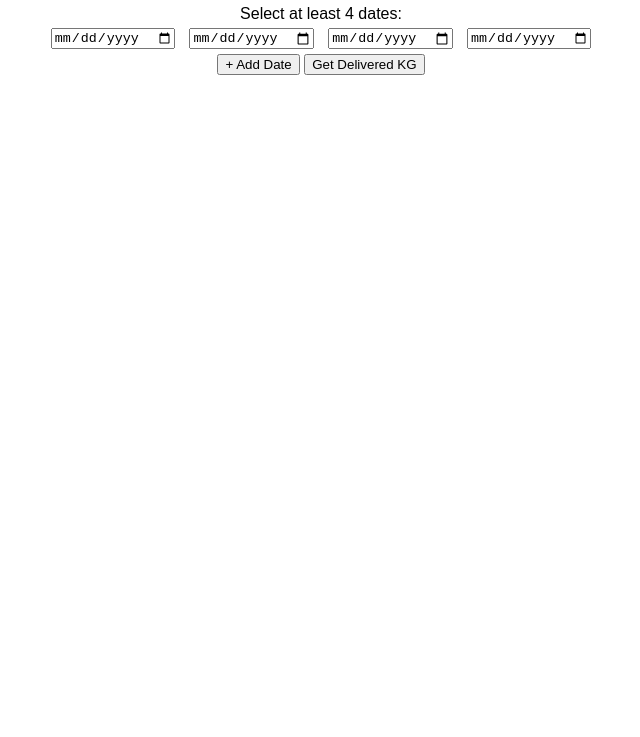
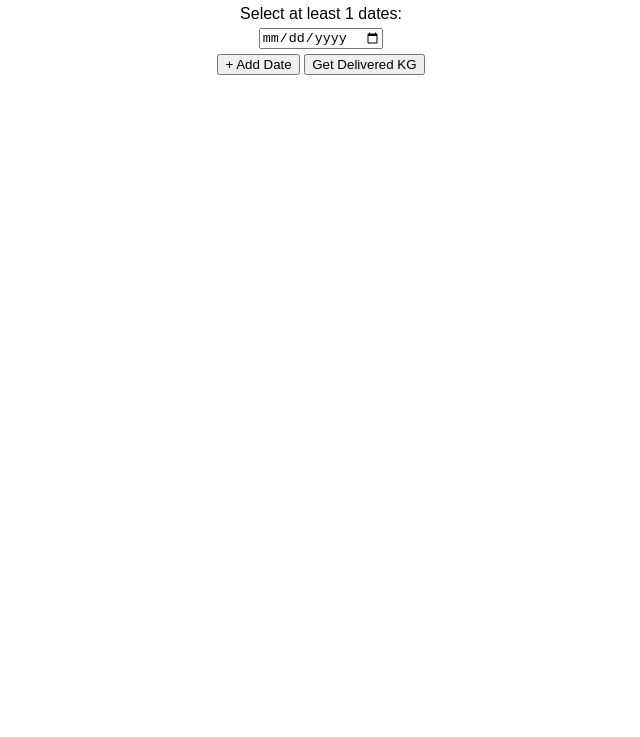
Before and after one commit to prasunmondal/mondalbrothers, a plain HTML site: page getDeliveredRecordsSum.html in a window 1280 px wide. Shown: the part 63-800 px from the top of the page, without its empty margins (319-959 px from the left). Drawn offline with Linux system fonts and the light colour scheme.

Commit message:
Update getDeliveredRecordsSum.html

```diff
--- a/getDeliveredRecordsSum.html
+++ b/getDeliveredRecordsSum.html
@@ -23,11 +23,8 @@
 
 <div class="container">
     <h2>Delivered KG Report</h2>
-    <label>Select at least 4 dates:</label>
+    <label>Select at least 1 dates:</label>
     <div id="dateInputs">
-        <input type="date" class="date-picker">
-        <input type="date" class="date-picker">
-        <input type="date" class="date-picker">
         <input type="date" class="date-picker">
     </div>
     <button onclick="addDateInput()">+ Add Date</button>
```
